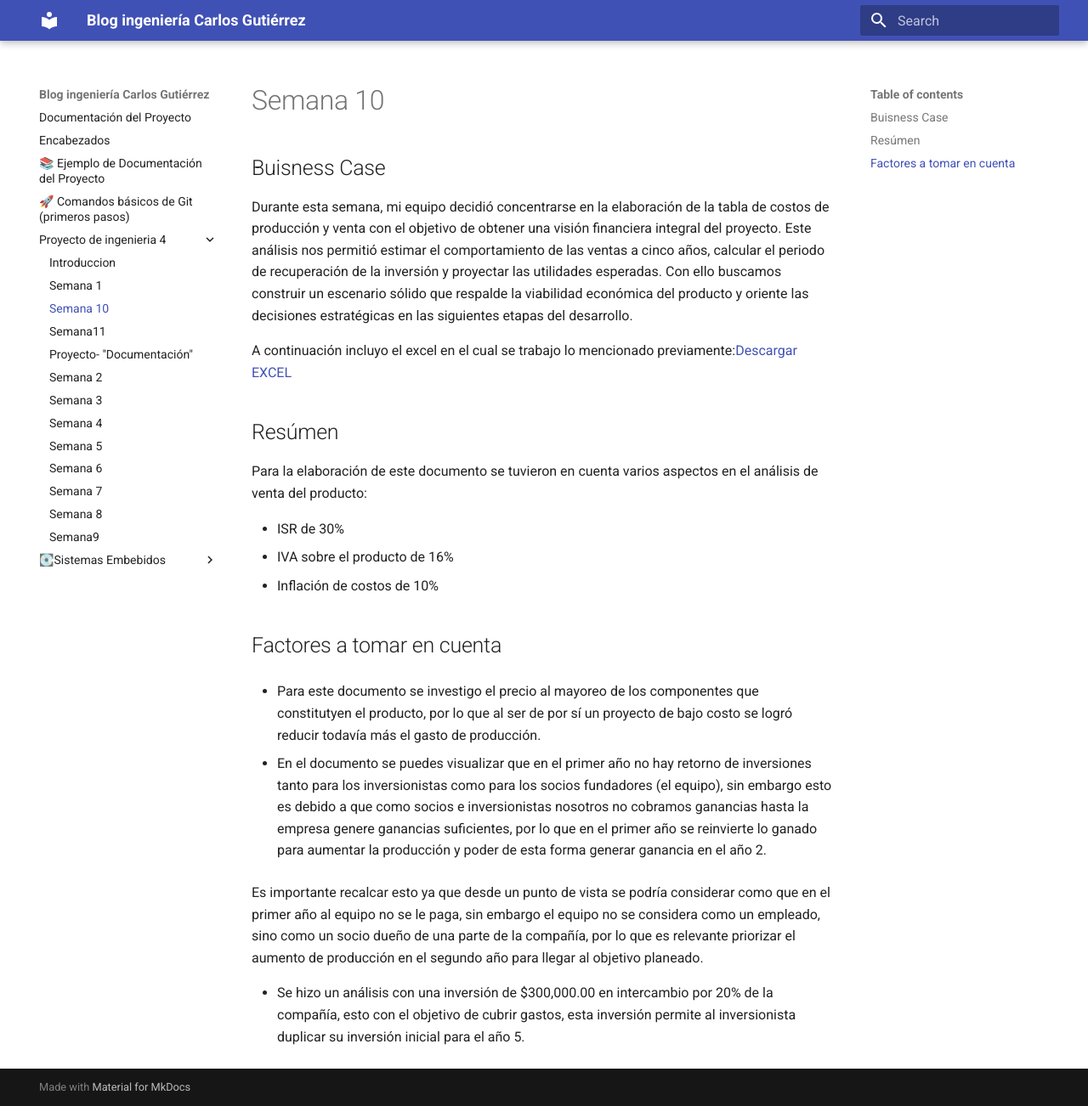
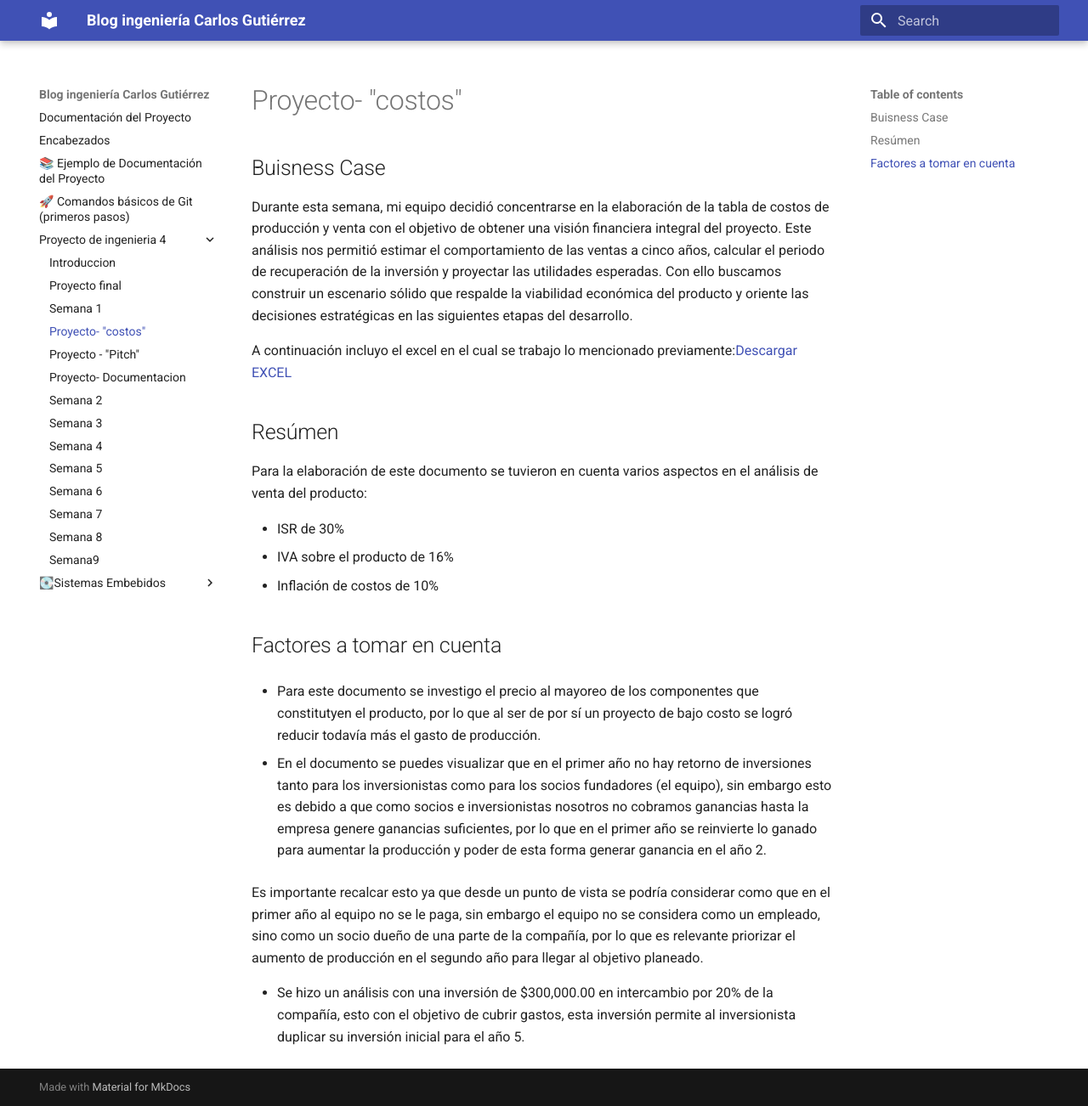
Before and after one commit to CharlyBoy005/Portafolio_IBERO_Carlos-Gutierrez, an MkDocs documentation site: the page built from docs/Proyecto_de_ingenieria 4/Semana10.md, in a window 1280 px wide and 1302 px high. Shown: the whole window at 85% size. Built offline with MkDocs 1.6.1 and Material for MkDocs 9.7.7, drawn with Linux system fonts in a browser that asks for light colours.

Commit message:
Añadi cosas

```diff
--- a/docs/Proyecto_de_ingenieria 4/Semana10.md
+++ b/docs/Proyecto_de_ingenieria 4/Semana10.md
@@ -1,4 +1,4 @@
-# Semana 10
+# Proyecto- "costos"
 
 ## Buisness Case
 
--- a/docs/Proyecto_de_ingenieria 4/Semana12.md
+++ b/docs/Proyecto_de_ingenieria 4/Semana12.md
@@ -1,3 +1,8 @@
-# Proyecto- "Documentación"
+# Proyecto- Documentacion
+
+
+
+
+
 
 https://docs.google.com/document/d/1Aq8cDvQNRT79WB4VP8NVQ41ni2gByOhUjRWilLIoYI8/edit?usp=sharing
```
Also changed, not shown: docs/Proyecto_de_ingenieria 4/Proyecto_final.md (added, +15 -0 lines), docs/Proyecto_de_ingenieria 4/Semana11.md (+9 -0 lines), 1 other file.
